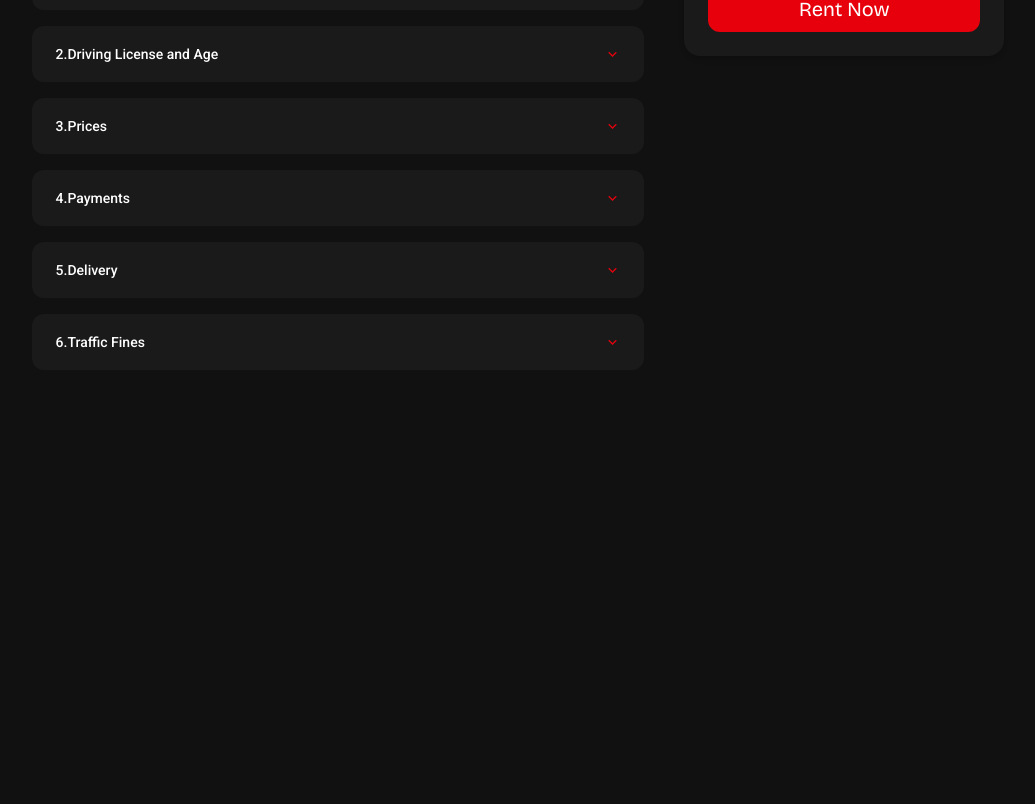
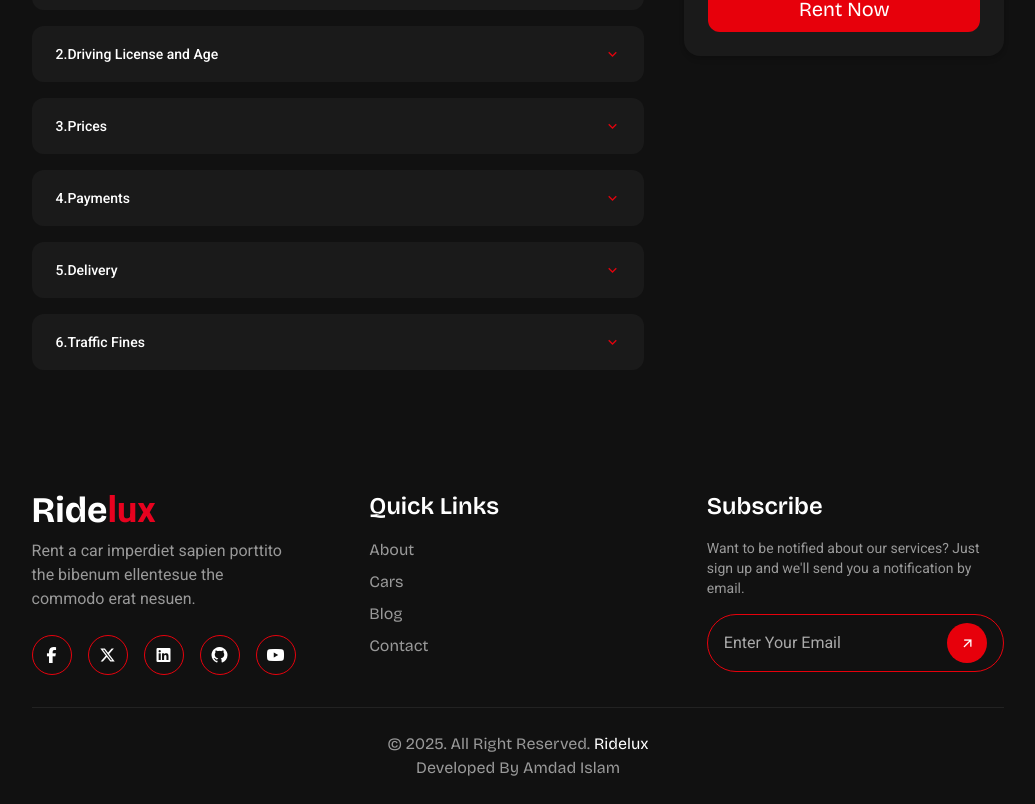
Before and after one commit to amdadislam01/car-rental-ridelux, a React (Vite) app: page /car/1 in a window 1280 px wide. Shown: the part 930-1734 px from the top of the page, without its empty margins (122-1157 px from the left). Before the commit the page ends 1356 px from the top, so only its background shows below. Built offline with nearby package versions, Linux system fonts and the light colour scheme.

Commit message:
Footer section Complate

```diff
--- a/src/App.jsx
+++ b/src/App.jsx
@@ -3,6 +3,7 @@ import React from 'react'
 import Navbar from './components/Navbar'
 import Index from './pages/Index'
 import CarDetails from './pages/CarDetails'
+import Footer from './components/Footer'
 
 const App = () => {
   return (
@@ -13,6 +14,7 @@ const App = () => {
           <Route path='/' element={<Index />}/>
           <Route path='/car/:id' element={<CarDetails />}/>
         </Routes>
+        <Footer />
       </Router>
     </>
   )
--- a/src/components/Footer.jsx
+++ b/src/components/Footer.jsx
@@ -1,11 +1,121 @@
-import React from 'react'
+import React from "react";
+import { Link } from "react-router-dom";
 
 const Footer = () => {
   return (
-    <div>
+    <>
+      <footer className="text-white lg:px-[12%] px-[8%] pt-16 flex justify-center items-center flex-col">
+        <div className="border-b border-[#222] pb-8 w-full text-white px-4 md:px-0">
+          <div className="flex flex-col md:flex-row md:space-x-10 space-y-10 md:space-y-0">
+            <div className="flex-1">
+              <Link to="/" className="text-4xl font-bold logo bricolage-font">
+                Ride<span>lux</span>
+              </Link>
+              <p className="text-[#999] mb-6 md:w-[90%] w-full mt-2">
+                Rent a car imperdiet sapien porttito the bibenum ellentesue the
+                commodo erat nesuen.
+              </p>
+              <div className="flex gap-4">
+                <a
+                  href="#"
+                  className="border border-red-600 text-white rounded-full w-10 h-10 flex items-center justify-center hover:bg-red-600 hover:text-black transition-colors duration-300"
+                >
+                  <i className="fa-brands fa-facebook-f"></i>
+                </a>
+                <a
+                  href="#"
+                  className="border border-red-600 text-white rounded-full w-10 h-10 flex items-center justify-center hover:bg-red-600 hover:text-black transition-colors duration-300"
+                >
+                  <i className="fa-brands fa-x-twitter"></i>
+                </a>
+                <a
+                  href="#"
+                  className="border border-red-600 text-white rounded-full w-10 h-10 flex items-center justify-center hover:bg-red-600 hover:text-black transition-colors duration-300"
+                >
+                  <i className="fa-brands fa-linkedin"></i>
+                </a>
+                <a
+                  href="#"
+                  className="border border-red-600 text-white rounded-full w-10 h-10 flex items-center justify-center hover:bg-red-600 hover:text-black transition-colors duration-300"
+                >
+                  <i className="fa-brands fa-github"></i>
+                </a>
+                <a
+                  href="#"
+                  className="border border-red-600 text-white rounded-full w-10 h-10 flex items-center justify-center hover:bg-red-600 hover:text-black transition-colors duration-300"
+                >
+                  <i className="fa-brands fa-youtube"></i>
+                </a>
+              </div>
+            </div>
 
-    </div>
-  )
-}
+            <div className="flex-1">
+              <h4 className="text-2xl font-semibold bricolage-font mb-4">
+                Quick Links
+              </h4>
+              <ul className="space-y-2 text-[#999] footer-menu relative">
+                <li>
+                  <Link
+                    to="/About"
+                    className="hover:text-red-600 relative transition duration-300 bricolage-font"
+                  >
+                    About
+                  </Link>
+                </li>
+                <li>
+                  <Link
+                    to="/Cars"
+                    className="hover:text-red-600 relative transition duration-300 bricolage-font"
+                  >
+                    Cars
+                  </Link>
+                </li>
+                <li>
+                  <Link
+                    to="/Blog"
+                    className="hover:text-red-600 relative transition duration-300 bricolage-font"
+                  >
+                    Blog
+                  </Link>
+                </li>
+                <li>
+                  <Link
+                    to="/Contact"
+                    className="hover:text-red-600 relative transition duration-300 bricolage-font"
+                  >
+                    Contact
+                  </Link>
+                </li>
+              </ul>
+            </div>
+            <div className="flex-1">
+              <h4 className="text-2xl font-semibold bricolage-font mb-4">
+               Subscribe
+              </h4>
+              <p className="text-[#999] mb-4 text-sm">
+                Want to be notified about our services? Just sign up and we'll send you a notification by email.
+              </p>
+              <div className="flex items-center border border-red-600 rounded-full px-4 py-2">
+                <input type="email" placeholder="Enter Your Email" required className="bg-transparent outline-none text-white placeholder:text-[#aaa] flex-1"/>
+                <button type="submit" className="bg-red-600 text-white rounded-full w-10 h-10 flex items-center justify-center">
+                  <i className="ri-arrow-right-up-line"></i>
+                </button>
+              </div>
+            </div>
+          </div>
+        </div>
 
-export default Footer
+        <div className="text-[#999] text-center text-base relative py-6">
+          <p className="bricolage-font">
+            © 2025. All Right Reserved. <a href="" className="text-white bricolage-font">Ridelux</a>
+          </p>
+          <p className="bricolage-font">
+            Developed By <a href="https://amdadislam.netlify.app/" className="bricolage-font">Amdad Islam</a>
+          </p>
+        </div>
+      </footer>
+    </>
+  );
+};
+
+export default Footer;
--- a/src/pages/Index.jsx
+++ b/src/pages/Index.jsx
@@ -939,7 +939,7 @@ const Index = () => {
         </div>
         <div className="grid grid-cols-1 md:grid-cols-2 xl:grid-cols-3 gap-5">
           {blogdata.slice(0,3).map((blog) => (
-            <div className="blog-item bg-[#1f1f22] group" key={blog.id}>
+            <div className="blog-item bg-[#1e1f22] group" key={blog.id}>
               <div className="blog-image overflow-hidden">
                 <img src={blog.image} alt={blog.title} className="group-hover:scale-110 transition-all duration-300 w-full h-[250px] object-cover" />
               </div>
```
